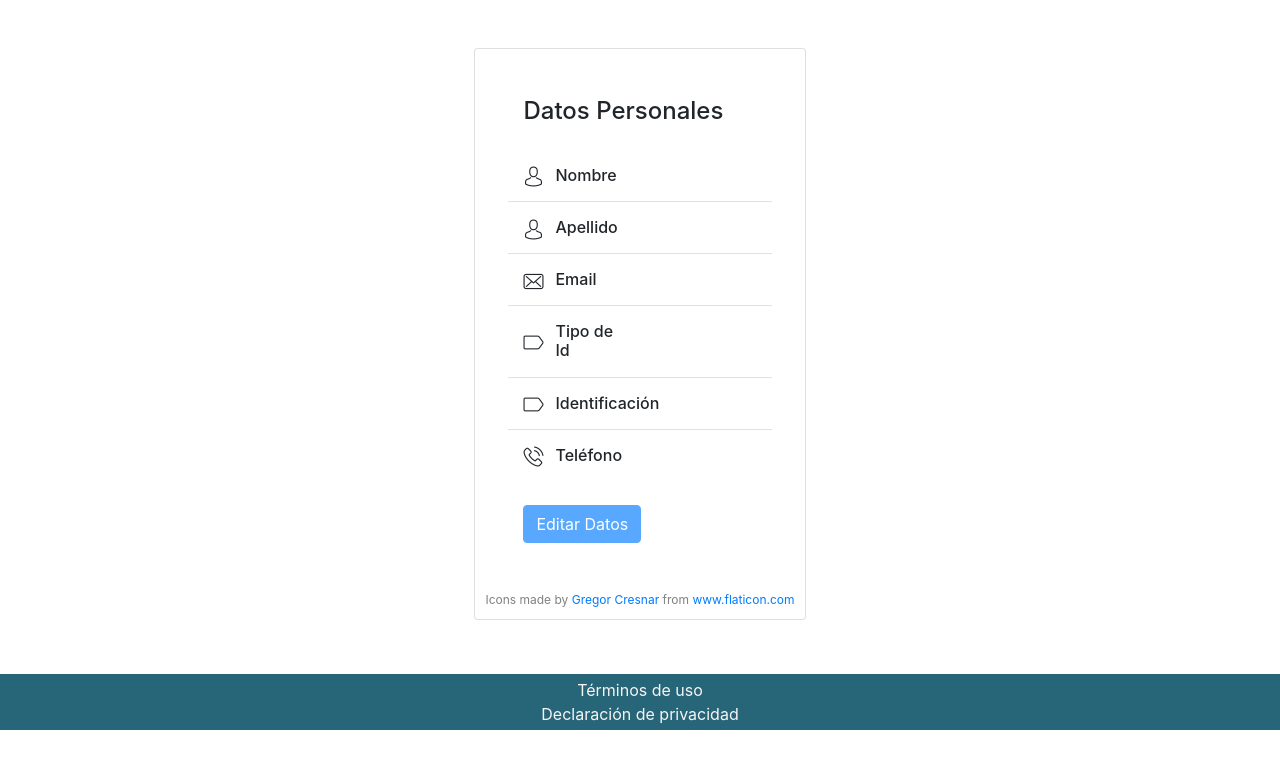
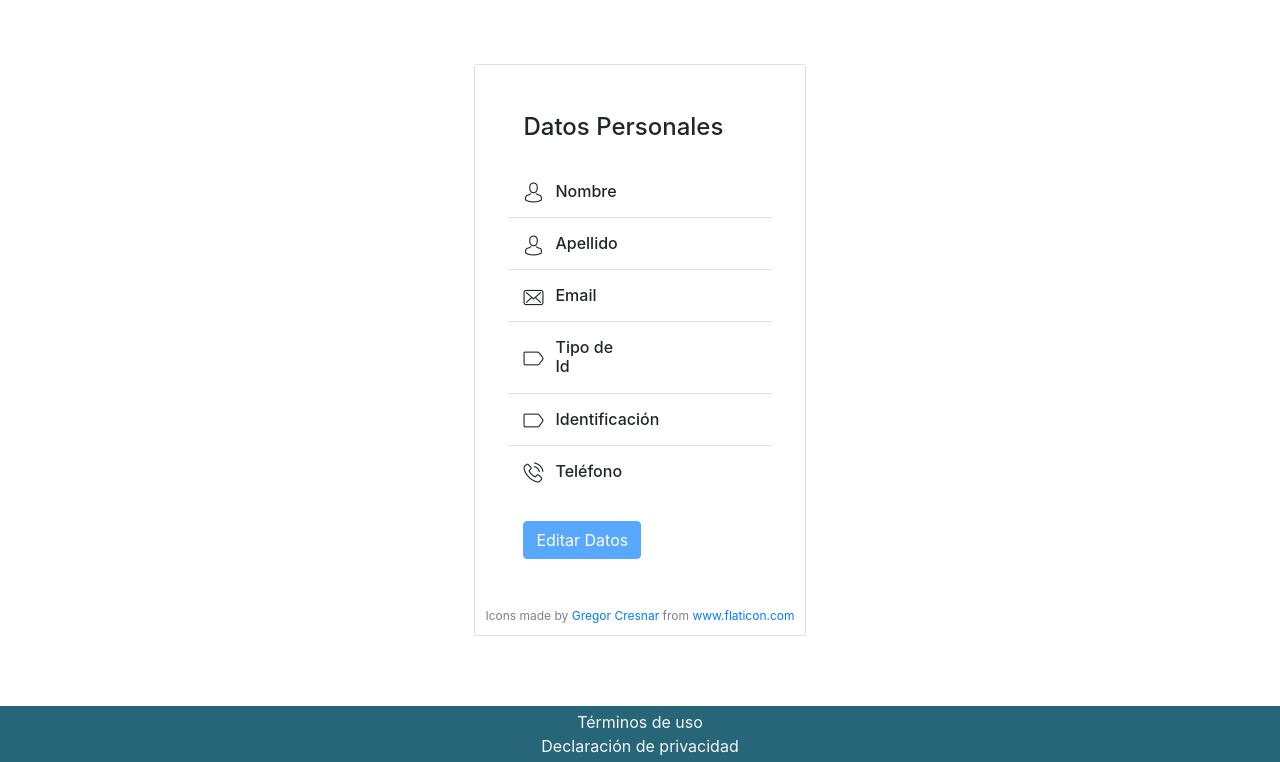
Before and after one commit to isa-app/isa-frontend, a React app: page /profile/1 in a window 1280 px wide. Shown: the part 70-832 px from the top of the page. Before the commit the page ends 800 px from the top, so only its background shows below. Built offline with nearby package versions, Linux system fonts and the light colour scheme; some packages are replaced by stand-ins of ours; no server answers.

Commit message:
Corrected footer for profile page

```diff
--- a/src/assets/styles/components/Profile.scss
+++ b/src/assets/styles/components/Profile.scss
@@ -1,8 +1,4 @@
 @import "../Vars.scss";
-
-.profile_section {
-  height: calc(100vh - #{$header-height} - #{$footer-height});
-}
 
 .profile_section .card {
   width: auto;
--- a/src/containers/Profile.jsx
+++ b/src/containers/Profile.jsx
@@ -78,7 +78,7 @@ function Profile(props) {
   // }
 
   return (
-    <div className="profile_section d-flex justify-content-center align-items-center">
+    <div className="content-center my-3 profile_section d-flex justify-content-center align-items-center">
       <Card className="card">
         <Card.Body className="p-5">
           <h4 className="mb-4">Datos Personales</h4>
```
